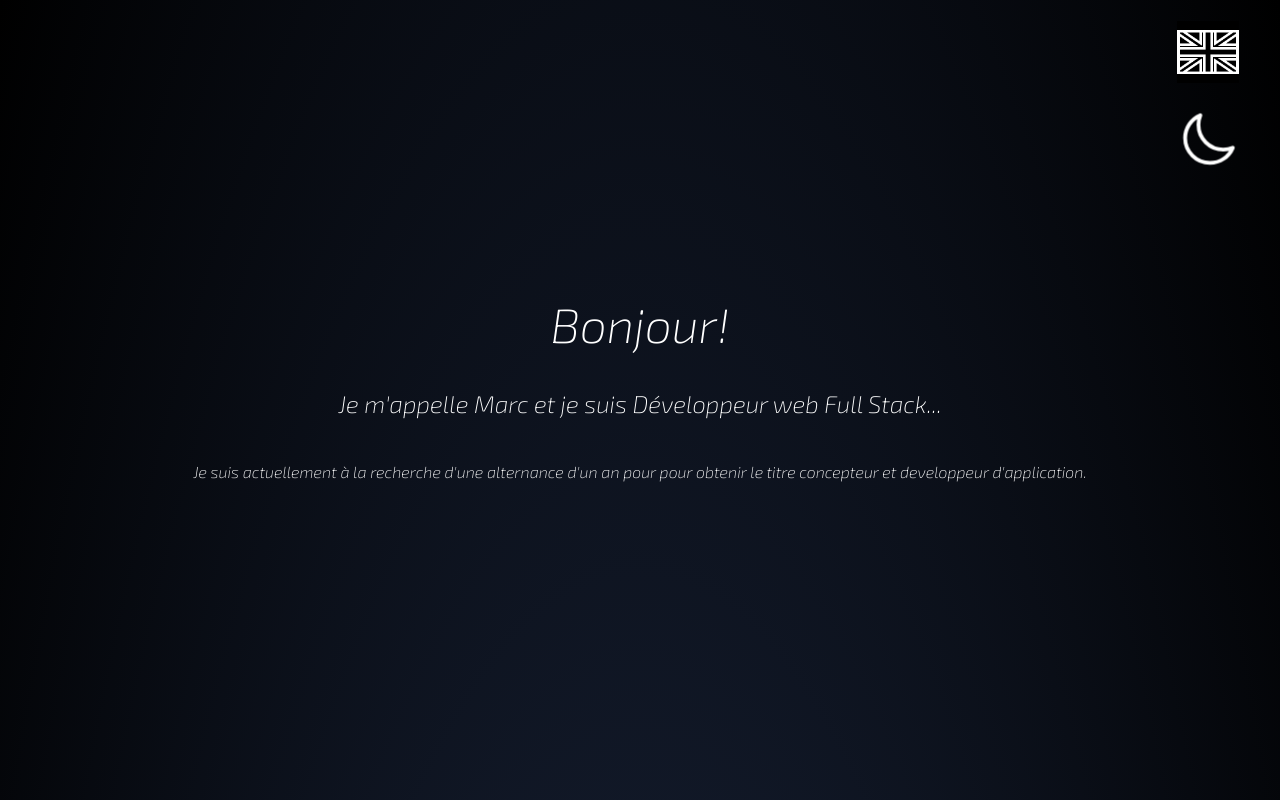
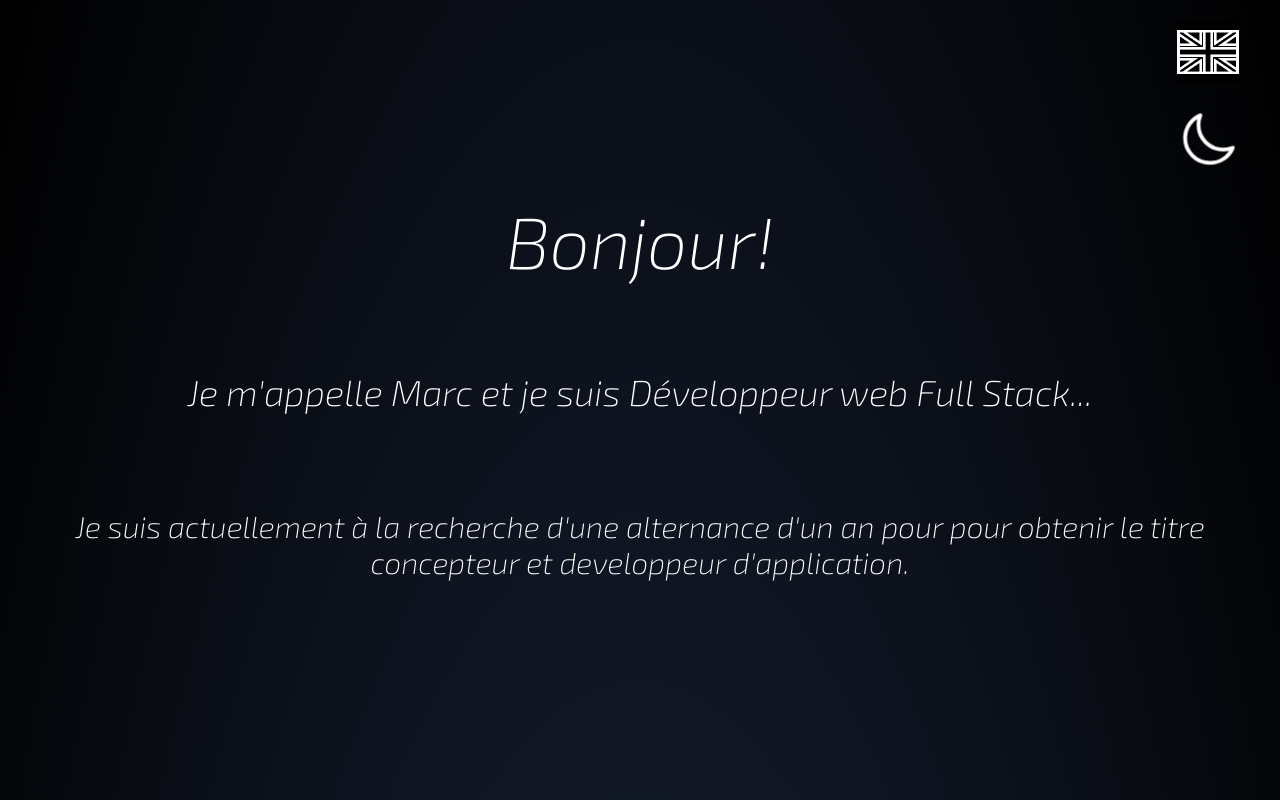
Before and after one commit to moumax/marcofolio, a React (Vite) app: page / in a window 1280 px wide. Shown: the top 800 px of the page. Built offline with nearby package versions, Linux system fonts and the light colour scheme.

Commit message:
Responsive for home Ok

```diff
--- a/src/components/Home.jsx
+++ b/src/components/Home.jsx
@@ -9,12 +9,12 @@ const Home = () => {
   const { language } = useContext(LangContext);
 
   return (
-    <section className="relative h-screen ml-5 mr-5 flex flex-col justify-center pb-48 z-0">
+    <section className="relative h-screen ml-5 mr-5 flex flex-col justify-center pb-48 z-0 md:gap-14">
       <motion.h1
         initial={{ opacity: 0, x: -800 }}
         animate={{ opacity: 1, x: 0 }}
         transition={{ delay: 0.5, duration: 0.4 }}
-        className="text-5xl mb-10 mt-24"
+        className="text-5xl mb-10 mt-24 sm:text-6xl xl:text-7xl"
       >
         {dataTraduction[language].bonjour}
       </motion.h1>
@@ -22,15 +22,15 @@ const Home = () => {
         initial={{ opacity: 0, x: "100vw" }}
         animate={{ opacity: 1, x: 0 }}
         transition={{ delay: 0.3, duration: 1 }}
-        className="text-black-600 text-2xl"
+        className="text-black-600 text-2xl sm:text-3xl xl:text-4xl"
       >
         {dataTraduction[language].me}
       </motion.h2>
       <motion.h3
-        className="mt-10"
         initial={{ opacity: 0, blur: 1000 }}
         animate={{ opacity: 1, blur: 0 }}
         transition={{ delay: 2, duration: 0.6 }}
+        className="mt-10 sm:text-2xl xl:text-3xl"
       >
         {dataTraduction[language].search}
       </motion.h3>
```
